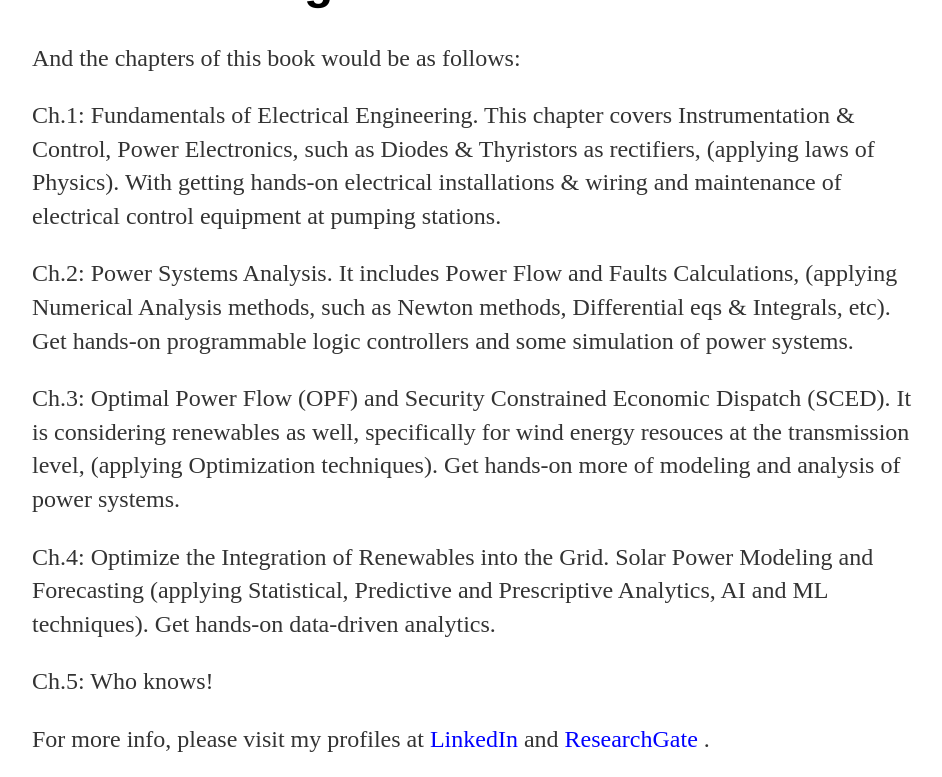
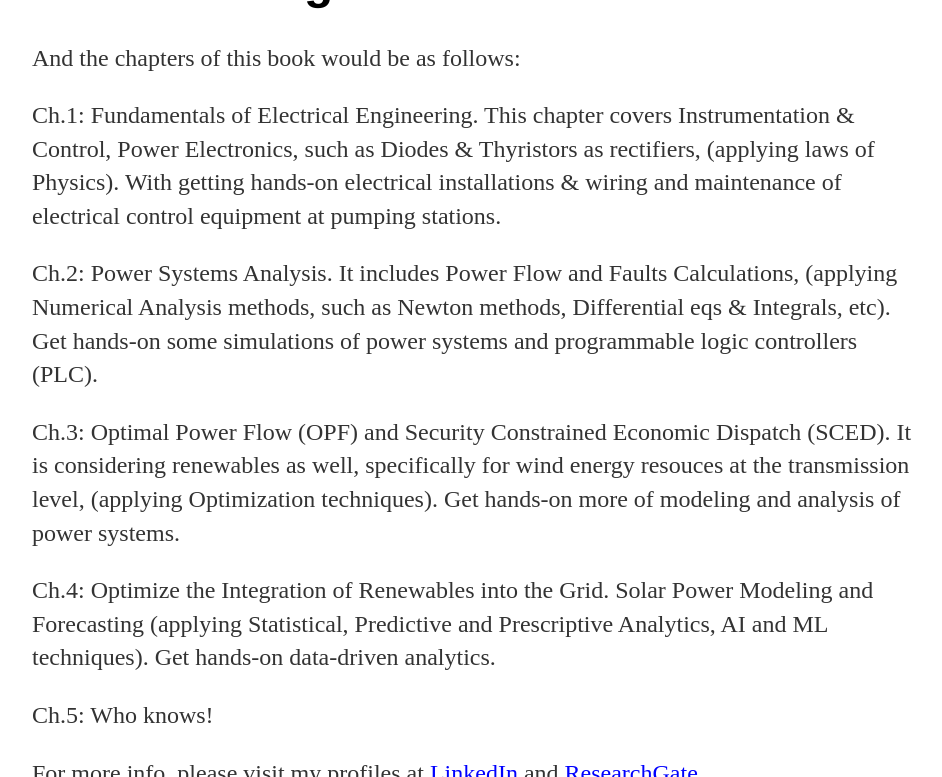
Before and after one commit to MohamedAbuella/MohamedAbuella.github.io, a Jekyll site: the page built from cv/index.html, in a window 1280 px wide and 900 px high, scrolled down 373 px, cut to the strip 0-777 px from the top of the window. Shown: the whole strip, without its empty margins (160-1102 px from the left). Built offline with Jekyll 4.4.1, drawn with Linux system fonts in a browser that asks for light colours; nearby versions of some CDN libraries; a script that is not in the unit is left out; comment, search, counter and statistics services are not loaded.

Commit message:
Update index.html

```diff
--- a/cv/index.html
+++ b/cv/index.html
@@ -10,7 +10,7 @@ title: CV
 <p> To sum it up, let's imagine that.. If I were a book, its title would be...  </p> <h1>"Electrical Power Systems Operation and Planning"</h1>
 <p> And the chapters of this book would be as follows:</p>
 <p>Ch.1: Fundamentals of Electrical Engineering. This chapter covers Instrumentation & Control, Power Electronics, such as Diodes & Thyristors as rectifiers, (applying laws of Physics). With getting hands-on electrical installations & wiring and maintenance of electrical control equipment at pumping stations.</p>
-<p>Ch.2: Power Systems Analysis. It includes Power Flow and Faults Calculations, (applying Numerical Analysis methods, such as Newton methods, Differential eqs & Integrals, etc). Get hands-on programmable logic controllers and some simulation of power systems.</p>
+<p>Ch.2: Power Systems Analysis. It includes Power Flow and Faults Calculations, (applying Numerical Analysis methods, such as Newton methods, Differential eqs & Integrals, etc). Get hands-on some simulations of power systems and programmable logic controllers (PLC).</p>
 <p>Ch.3: Optimal Power Flow (OPF) and Security Constrained Economic Dispatch (SCED). It is considering renewables as well, specifically for wind energy resouces at the transmission level, (applying Optimization techniques). Get hands-on more of modeling and analysis of power systems.</p>
 <p>Ch.4: Optimize the Integration of Renewables into the Grid. Solar Power Modeling and Forecasting (applying Statistical, Predictive and Prescriptive Analytics, AI and ML techniques). Get hands-on data-driven analytics.</p>
 <p>Ch.5: Who knows!</p>
```
